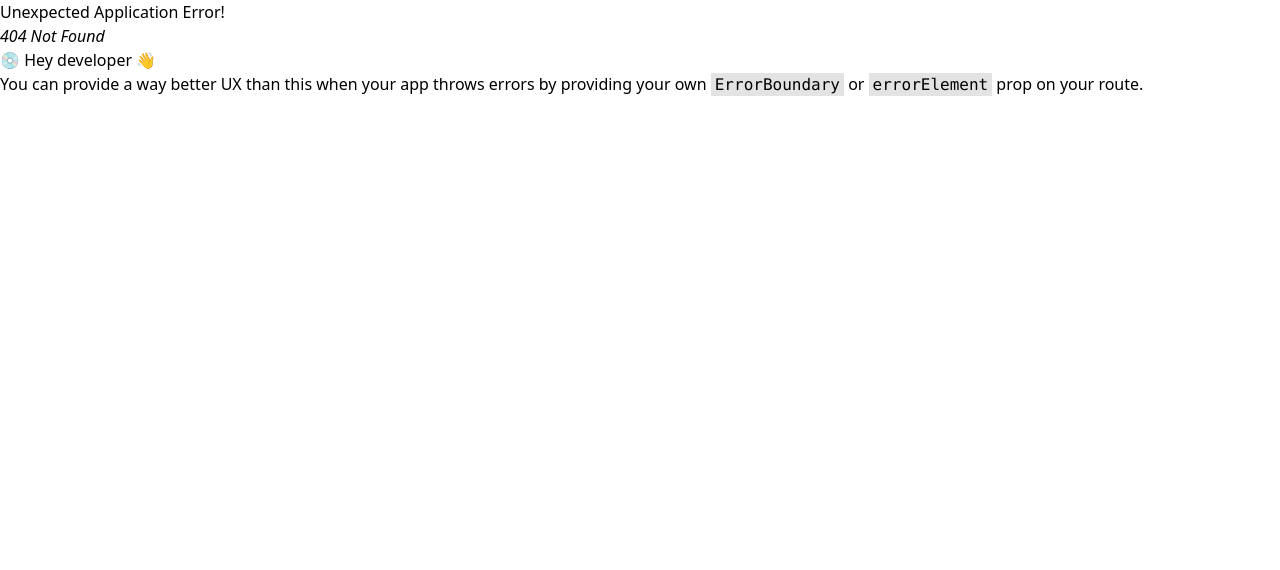
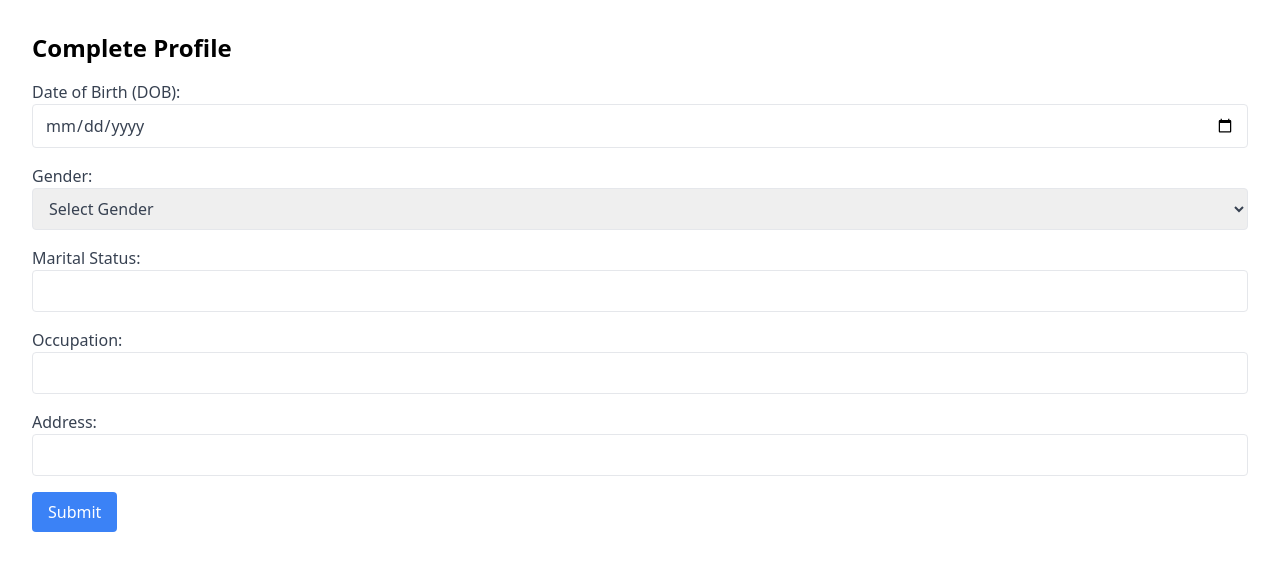
Before and after one commit to AarishShah/CareBridge, a React (Vite) app in the folder frontend/: page /patient/complete-profile in a window 1280 px wide. Before the commit this address had no page. Shown: the top 570 px of the page. Built offline with nearby package versions, Linux system fonts and the light colour scheme.

Commit message:
formtemp

```diff
--- a/frontend/src/App.jsx
+++ b/frontend/src/App.jsx
@@ -15,6 +15,7 @@ import CreateRecord from './components/dashboards/medical-record/read/create/Cre
 import DoctorEdit from './components/ui/personalInfo/DoctorEdit';
 import PatientEdit from './components/ui/personalInfo/PatientEdit';
 import ViewFiles from './components/dashboards/medical-files/ViewFiles';
+import FormTemp from './components/auth/FormTemp'
 
 const queryClient = new QueryClient();
 
@@ -34,6 +35,7 @@ const router = createBrowserRouter([
   { path: "/doctor/edit", element: <DoctorEdit /> },
   { path: "/patient/edit", element: <PatientEdit /> },
   { path: "/patient/dashboard/medical-files", element: <ViewFiles /> },
+  { path: '/patient/complete-profile', element: <FormTemp /> },
 ]);
 
 function App() {
--- /dev/null
+++ b/frontend/src/components/auth/FormTemp.jsx
@@ -0,0 +1,109 @@
+import React, { useState } from 'react';
+import axios from 'axios';
+
+const FormTemp = () => {
+  const [formData, setFormData] = useState({
+    DOB: '',
+    gender: '',
+    maritalStatus: '',
+    occupation: '',
+    address: ''
+  });
+
+  const [error, setError] = useState('');
+  const [success, setSuccess] = useState('');
+
+  const handleChange = (e) => {
+    const { name, value } = e.target;
+    setFormData({
+      ...formData,
+      [name]: value
+    });
+  };
+
+  const handleSubmit = async (e) => {
+    e.preventDefault();
+    try {
+      const response = await axios.post('http://localhost:5000/patient/complete-profile', formData, { withCredentials: true });
+      setSuccess('Profile completed successfully!');
+      setError('error');
+      console.log(response.data);
+    } catch (err) {
+      setError(err.response.data.error);
+      setSuccess('');
+      console.error('Error:', err);
+    }
+  };
+
+  return (
+    <div className="container mx-auto p-8">
+      <h1 className="text-2xl font-bold mb-4">Complete Profile</h1>
+      <form onSubmit={handleSubmit}>
+        <div className="mb-4">
+          <label className="block text-gray-700">Date of Birth (DOB):</label>
+          <input
+            type="date"
+            name="DOB"
+            value={formData.DOB}
+            onChange={handleChange}
+            className="border rounded w-full py-2 px-3 text-gray-700"
+            required
+          />
+        </div>
+        <div className="mb-4">
+          <label className="block text-gray-700">Gender:</label>
+          <select
+            name="gender"
+            value={formData.gender}
+            onChange={handleChange}
+            className="border rounded w-full py-2 px-3 text-gray-700"
+            required
+          >
+            <option value="">Select Gender</option>
+            <option value="Male">Male</option>
+            <option value="Female">Female</option>
+            <option value="Other">Other</option>
+          </select>
+        </div>
+        <div className="mb-4">
+          <label className="block text-gray-700">Marital Status:</label>
+          <input
+            type="text"
+            name="maritalStatus"
+            value={formData.maritalStatus}
+            onChange={handleChange}
+            className="border rounded w-full py-2 px-3 text-gray-700"
+            required
+          />
+        </div>
+        <div className="mb-4">
+          <label className="block text-gray-700">Occupation:</label>
+          <input
+            type="text"
+            name="occupation"
+            value={formData.occupation}
+            onChange={handleChange}
+            className="border rounded w-full py-2 px-3 text-gray-700"
+            required
+          />
+        </div>
+        <div className="mb-4">
+          <label className="block text-gray-700">Address:</label>
+          <input
+            type="text"
+            name="address"
+            value={formData.address}
+            onChange={handleChange}
+            className="border rounded w-full py-2 px-3 text-gray-700"
+            required
+          />
+        </div>
+        <button type="submit" className="bg-blue-500 text-white px-4 py-2 rounded">Submit</button>
+      </form>
+      {error && <div className="mt-4 text-red-500">{error}</div>}
+      {success && <div className="mt-4 text-green-500">{success}</div>}
+    </div>
+  );
+};
+
+export default FormTemp;
```
